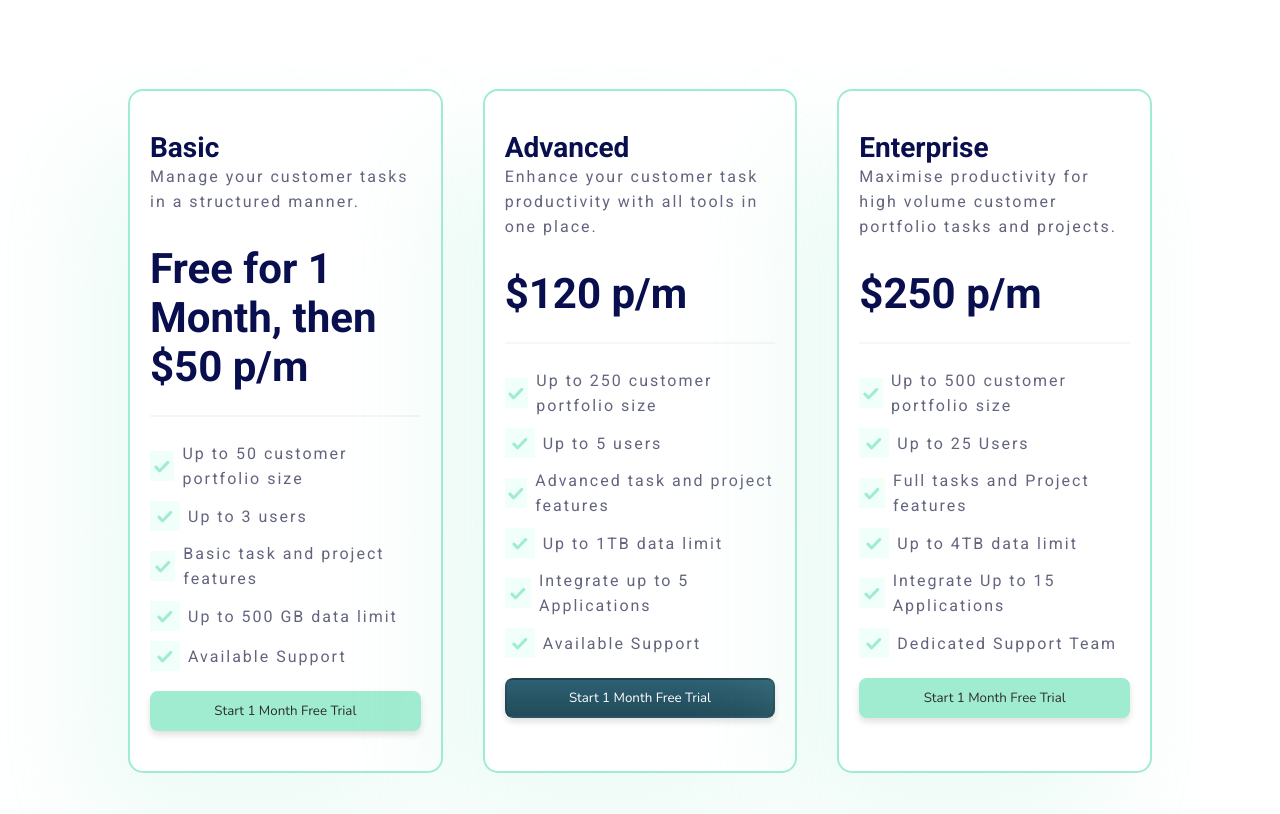
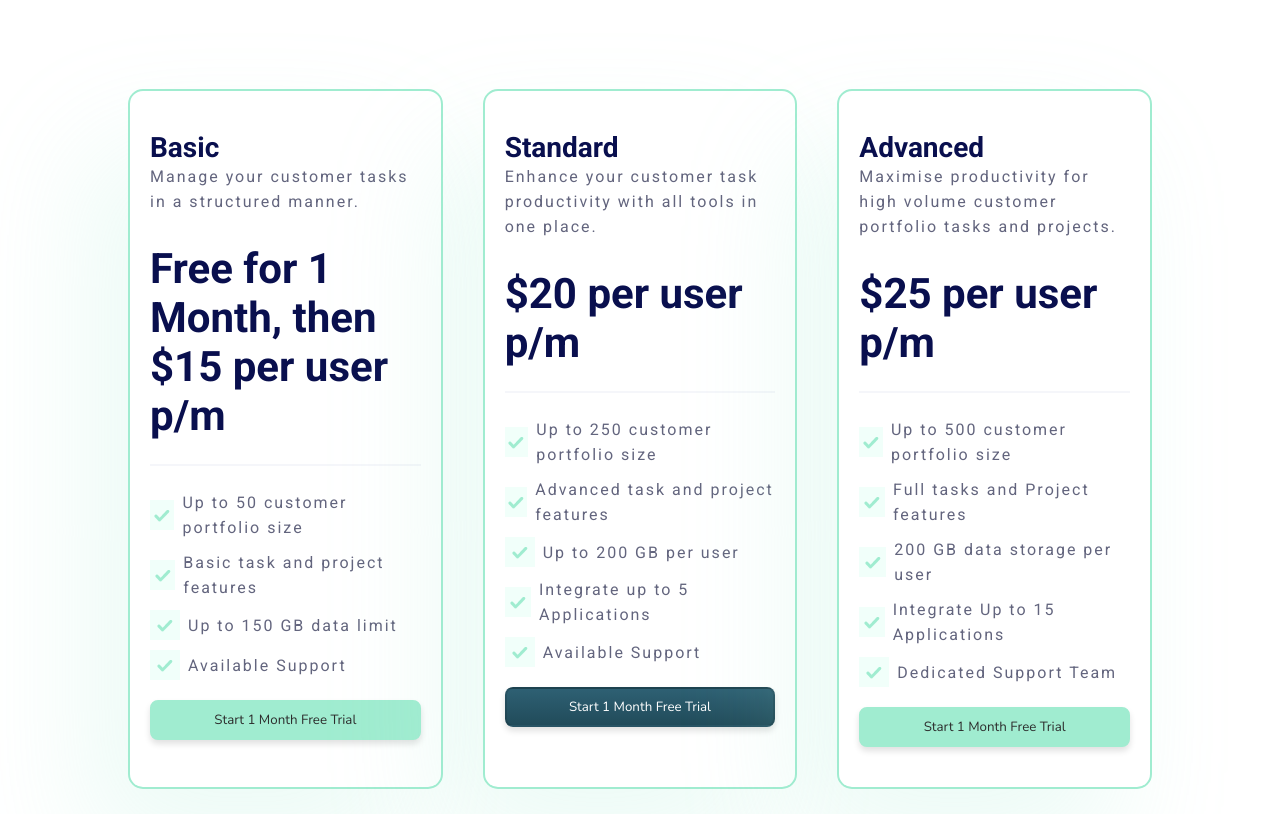
Before and after one commit to junaidp/taasklanding, a React (Create React App) app: page /pricing in a window 1280 px wide. Shown: the part 740-1554 px from the top of the page. Built offline with nearby package versions, Linux system fonts and the light colour scheme; a web font is replaced by a local one.

Commit message:
Pricing and Home page fixed

```diff
--- a/src/components/HomeComponents/Use.jsx
+++ b/src/components/HomeComponents/Use.jsx
@@ -16,7 +16,7 @@ const Use = () => {
           <div className="useBigContent">
             <h1 className="useBigHead">Who can use Traaak? </h1>
             <p className="useBigPara">
-              Track can be used by anyone working in a business-to-business
+              Track can be used by anyone working in a small and medium scale business-to-business
               entity, manages a portfolio of customers and performs activities
               relating to the post sales customer lifecycle.{" "}
             </p>
--- a/src/components/HomeComponents/data.js
+++ b/src/components/HomeComponents/data.js
@@ -71,7 +71,7 @@ let UseData = [
       "Relationship teams",
       "Existing CRM is not post-sale focused.",
       "Managing some customer or work-related tasks with spreadsheets",
-      "Ability to integrate to integrate existing platforms.",
+      "Ability to integrate existing platforms.",
     ],
   },
   {
@@ -80,7 +80,7 @@ let UseData = [
       "Customer success teams",
       "Relationship management teams",
       "Account management teams",
-      "Existing CRM is not post-sale focused focused ",
+      "Existing CRM is not post-sale focused",
       "Managing customer activity on multiple platforms",
       "Managing some customer or work-related tasks with spreadsheets",
       "Ability to integrate existing platforms.",
--- a/src/components/PricingComponents/data.js
+++ b/src/components/PricingComponents/data.js
@@ -3,31 +3,29 @@ const Pricing = [
     head: "Basic",
     para: "Manage your customer tasks in a structured manner.",
     amount: {
-      monthly: "Free for 1 Month, then $50 p/m",
-      annual: "Free for 1 Month, then $540 p/a",
+      monthly: "Free for 1 Month, then $15 per user p/m",
+      annual: "Free for 1 Month, then $162 per user p/a",
     },
     content: [
       "Up to 50 customer portfolio size",
-      "Up to 3 users",
       "Basic task and project features",
-      "Up to 500 GB data limit",
+      "Up to 150 GB data limit",
       "Available Support",
     ],
     dark: false,
     btn: "Start 1 Month Free Trial",
   },
   {
-    head: "Advanced",
+    head: "Standard",
     para: "Enhance your customer task productivity with all tools in one place.",
     amount: {
-      monthly: "$120 p/m",
-      annual: "$1269 p/a",
+      monthly: "$20 per user p/m",
+      annual: "$216 per user p/a",
     },
     content: [
       "Up to 250 customer portfolio size",
-      "Up to 5 users",
       "Advanced task and project features",
-      "Up to 1TB data limit",
+      "Up to 200 GB per user",
       "Integrate up to 5 Applications",
       "Available Support",
     ],
@@ -35,17 +33,16 @@ const Pricing = [
     btn: "Start 1 Month Free Trial",
   },
   {
-    head: "Enterprise",
+    head: "Advanced",
     para: "Maximise productivity for high volume customer portfolio tasks and projects.",
     amount: {
-      monthly: "$250 p/m",
-      annual: "$2700 p/a",
+      monthly: "$25 per user p/m",
+      annual: "$270 per user p/a",
     },
     content: [
       "Up to 500 customer portfolio size",
-      "Up to 25 Users",
       "Full tasks and Project features",
-      "Up to 4TB data limit",
+      "200 GB data storage per user",
       "Integrate Up to 15 Applications",
       "Dedicated Support Team",
     ],
```
